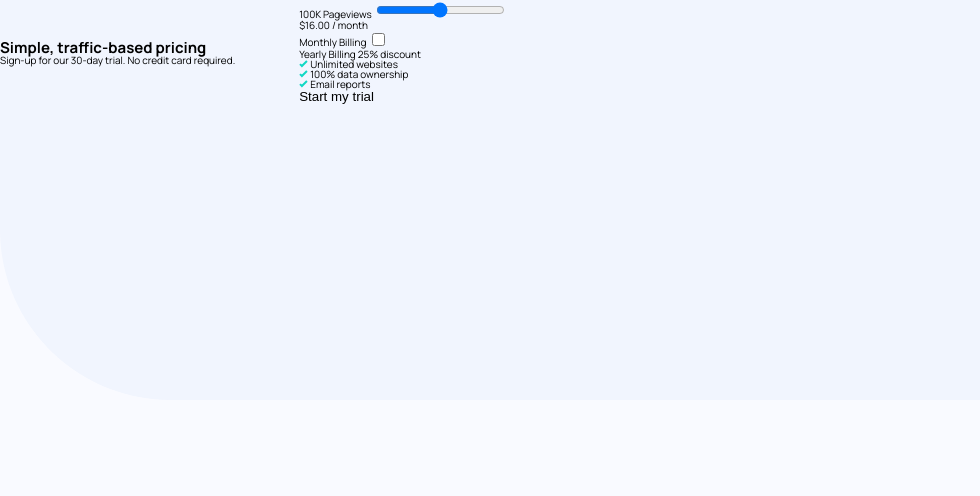
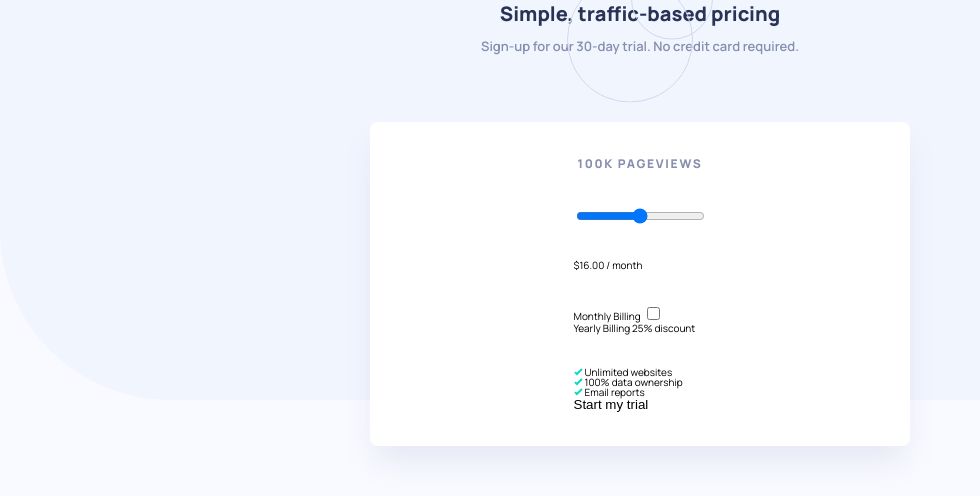
Before and after one commit to GabrielDeFreitas/front-end-mentor-challenges, a plain HTML site: page interactive-pricing-component-main/index.html in a window 1280 px wide. Shown: the whole page, without its empty margins (0-980 px from the left). Drawn offline with Linux system fonts and the light colour scheme.

Commit message:
css - form & page-views

```diff
--- a/interactive-pricing-component-main/index.html
+++ b/interactive-pricing-component-main/index.html
@@ -16,7 +16,7 @@
   <main class="card-wrapper">
     <h1 class="sr-only"> Interactive pricing component</h1>
 
-    <header class="princing-card-header">
+    <header class="pricing-card-header">
         <h2>Simple, traffic-based pricing</h2>
         <p>Sign-up for our 30-day trial. No credit card required.</p>
     </header>
@@ -26,13 +26,13 @@
       <input id="range" class="pricing-card__views-range" type="range" type="text"
       name="range" min="1" max="5" value="3" step="1" >
 
-      <div class="princing-card__prince-container">
-        <span class="princing-card__prince">$16.00</span>
+      <div class="pricing-card__prince-container">
+        <span class="pricing-card__prince">$16.00</span>
         <span class="pricing-card__billing-frequency">/ month</span>
       </div>
 
       <label class="pricing-card__billing-frequency-toggle" for="billing-freq">
-        <span class="pricing-card__freq-option princing-card__freq-option--monthly">Monthly Billing</span>
+        <span class="pricing-card__freq-option pricing-card__freq-option--monthly">Monthly Billing</span>
 
         <input type="checkbox" name="billing-freq" id="billing-freq">
 
@@ -40,7 +40,7 @@
           <span class="toggle-circle"></span>
         </div>
 
-        <span class="princing-card__freq-option princing-card__freq-option--anual">
+        <span class="pricing-card__freq-option pricing-card__freq-option--anual">
           Yearly Billing 25% discount
         </span>
       </label>
@@ -65,7 +65,7 @@
           </span>
         </div>
 
-        <button type="submit" class="princing-card__submit-btn">
+        <button type="submit" class="pricing-card__submit-btn">
           Start my trial
         </button>
       </div>
--- a/interactive-pricing-component-main/main.css
+++ b/interactive-pricing-component-main/main.css
@@ -9,8 +9,9 @@ body {
   display: grid;
   place-items: start center;
   background: hsl(230, 100%, 99);
-  background: url("images/bg-pattern.svg") no-repeat, #f9faff;
-  background-size: auto 50%;
+  background: url("images/bg-pattern.svg"),#f9faff;
+  background-repeat: no-repeat;
+  background-size: auto 400px;
 }
 .sr-only {
   position: absolute;
@@ -23,8 +24,64 @@ body {
 }
 .card-wrapper {
   display: flex;
-  flex-flow: center;
+  flex-flow: column nowrap;
   align-items: center;
   gap: 6.4rem;
   width: 100%;
 }
+.pricing-card-header {
+  display: flex;
+  flex-flow: column nowrap;
+  align-items: center;
+  gap: 0.8rem;
+  position: relative;
+}
+.pricing-card-header::before {
+  position: absolute;
+  content: "";
+  background: url("images/pattern-circles.svg") no-repeat center;
+  width: 100%;
+  height: 300%;
+  transform: translate(0, -33%);
+  z-index: -1px;
+}
+.pricing-card-header h2 {
+  font-weight: 800;
+  font-size: 2rem;
+  line-height: 2.7rem;
+  text-align: center;
+  color: #293356;
+}
+.pricing-card-header p {
+  font-weight: 600;
+  font-size: 1.3rem;
+  line-height: 2.3rem;
+  text-align: center;
+  color: #848ead;
+  max-width: 17rem;
+}
+@media screen and (min-width: 620px){
+  .pricing-card-header p {
+    max-width: unset;
+  }
+}
+form.pricing-card {
+  background: #ffffff;
+  width: 100%;
+  max-width: 54rem;
+  display: grid;
+  box-shadow: 0px 20px 30px -5px rgba(127, 137, 185, 0.152073);
+  border-radius: 0.8rem;
+  padding: 3.4rem 0;
+  gap: 3.4rem;
+  justify-content: center;
+}
+.pricing-card__views {
+  font-weight: 800;
+  font-size: 1.2rem;
+  line-height: 1.6rem;
+  text-align: center;
+  letter-spacing: 0.17142rem;
+  text-transform: uppercase;
+  color: #858ead;
+}
```
